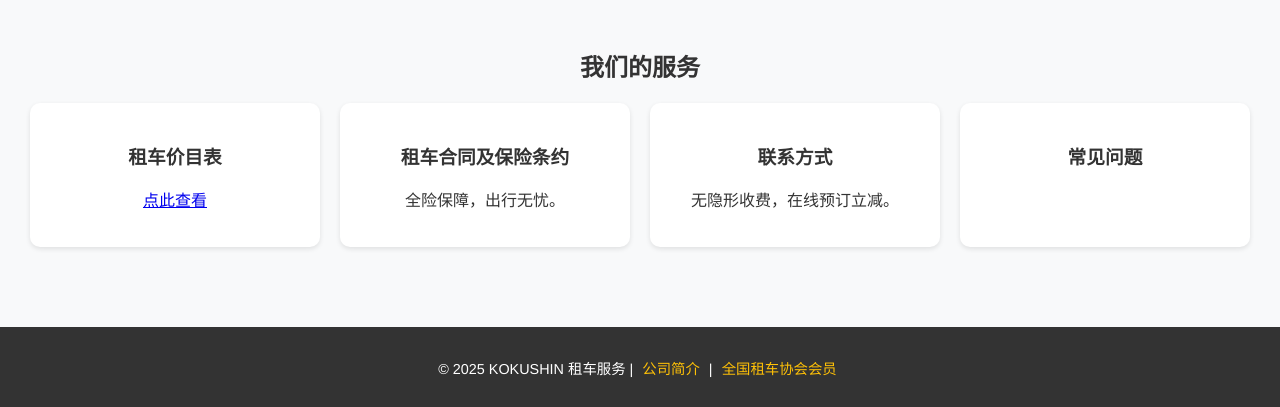
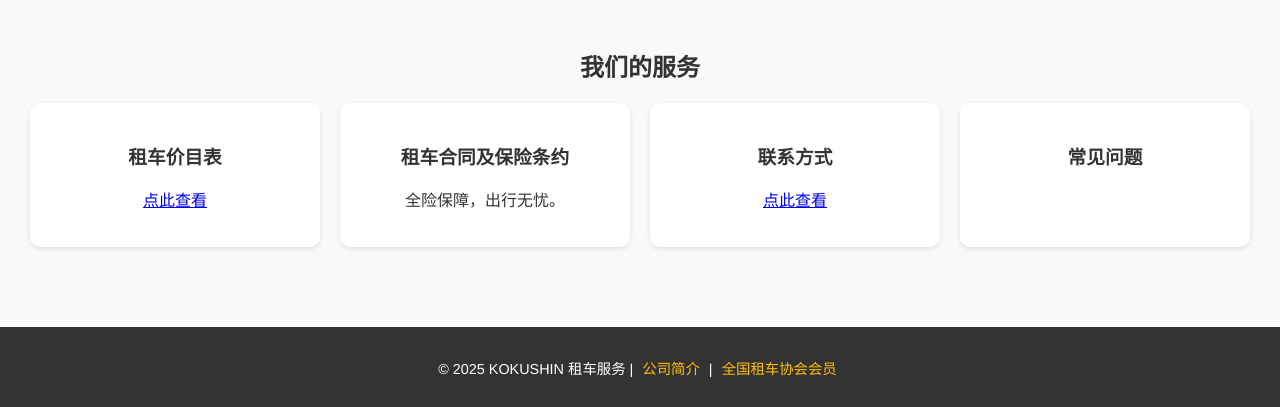
Before and after one commit to rikiiscat/kokushin-rental, a plain HTML site: page frontend/index.html in a window 1280 px wide. Shown: the part 662-1069 px from the top of the page. Drawn offline with Linux system fonts and the light colour scheme.

Commit message:
change qualification

```diff
--- a/frontend/index.html
+++ b/frontend/index.html
@@ -41,7 +41,7 @@
     <div class="features">
       <div class="feature"><h3>租车价目表</h3><a href="price.html">点此查看</a></div>
       <div class="feature"><h3>租车合同及保险条约</h3><p>全险保障，出行无忧。</p></div>
-      <div class="feature"><h3>联系方式</h3><p>无隐形收费，在线预订立减。</p></div>
+      <div class="feature"><h3>联系方式</h3><a href="qualification.html">点此查看</a></div>
       <div class="feature"><h3>常见问题</h3></div>
     </div>
   </section>
```
